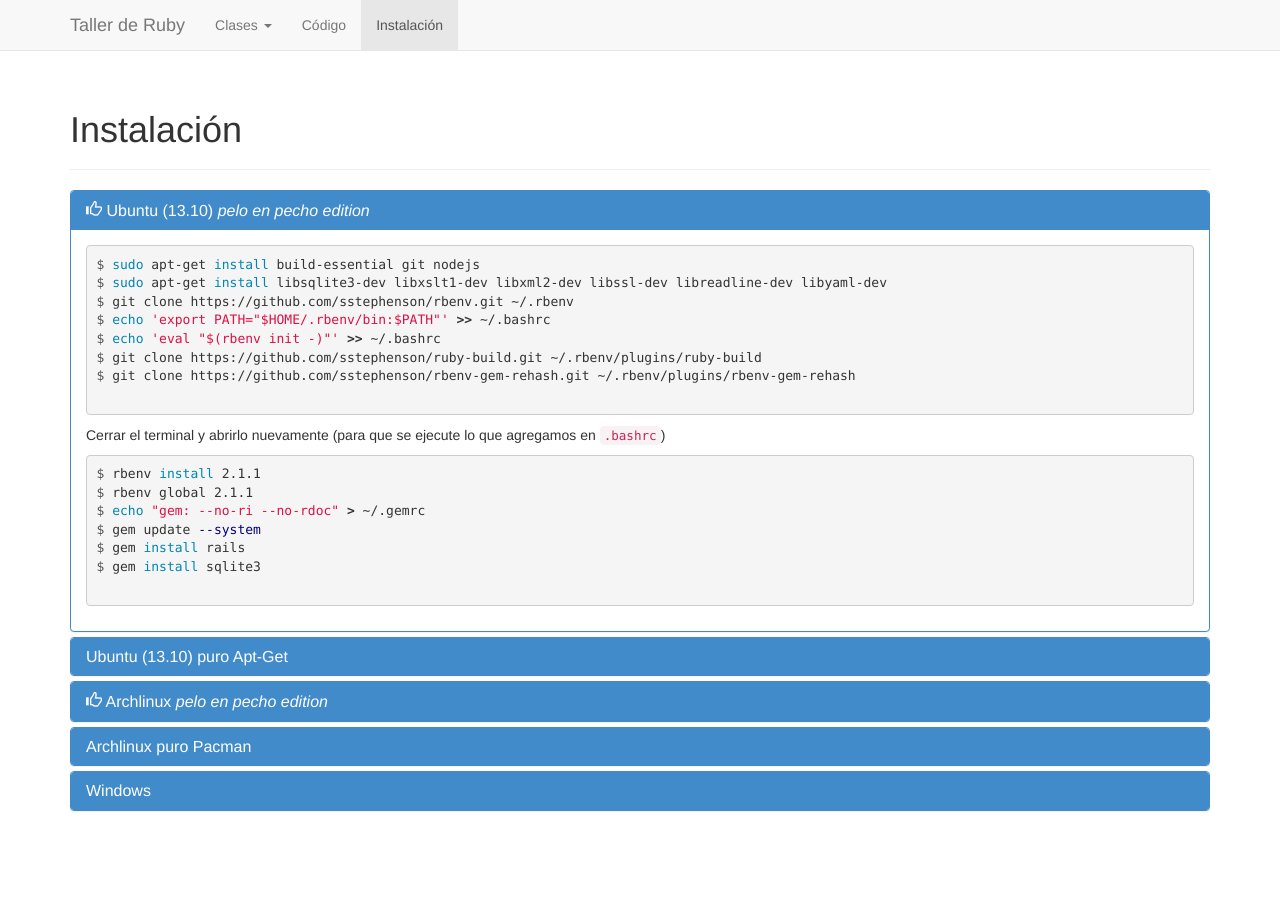
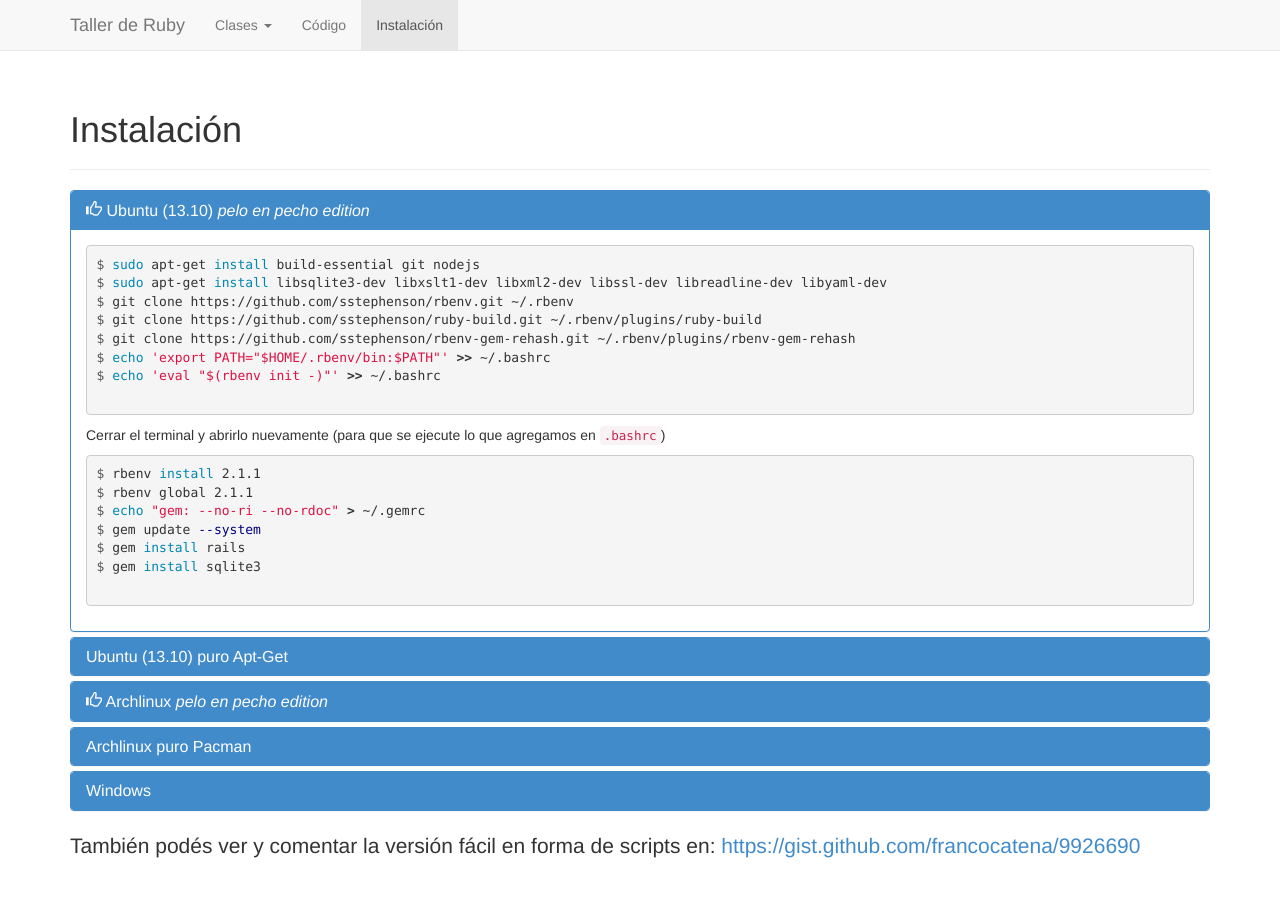
Before and after one commit to francocatena/clases, a Jekyll site: the page built from instalacion/index.html, in a window 1280 px wide. Shown: the top 897 px of the page. Built offline with Jekyll 4.4.1, drawn with Linux system fonts in a browser that asks for light colours; Markdown is read by kramdown in place of the engine named in the settings.

Commit message:
Add gist link to installation instructions

```diff
--- a/instalacion/index.html
+++ b/instalacion/index.html
@@ -23,10 +23,10 @@ title: Instalación
 $ sudo apt-get install build-essential git nodejs
 $ sudo apt-get install libsqlite3-dev libxslt1-dev libxml2-dev libssl-dev libreadline-dev libyaml-dev
 $ git clone https://github.com/sstephenson/rbenv.git ~/.rbenv
+$ git clone https://github.com/sstephenson/ruby-build.git ~/.rbenv/plugins/ruby-build
+$ git clone https://github.com/sstephenson/rbenv-gem-rehash.git ~/.rbenv/plugins/rbenv-gem-rehash
 $ echo 'export PATH="$HOME/.rbenv/bin:$PATH"' >> ~/.bashrc
 $ echo 'eval "$(rbenv init -)"' >> ~/.bashrc
-$ git clone https://github.com/sstephenson/ruby-build.git ~/.rbenv/plugins/ruby-build
-$ git clone https://github.com/sstephenson/rbenv-gem-rehash.git ~/.rbenv/plugins/rbenv-gem-rehash
         {% endhighlight %}
 
         <p>
@@ -81,10 +81,10 @@ $ sudo gem install sqlite3
 $ sudo pacman -S base-devel nodejs git
 $ sudo pacman -S libxslt libxml2 libyaml openssl readline
 $ git clone https://github.com/sstephenson/rbenv.git ~/.rbenv
+$ git clone https://github.com/sstephenson/ruby-build.git ~/.rbenv/plugins/ruby-build
+$ git clone https://github.com/sstephenson/rbenv-gem-rehash.git ~/.rbenv/plugins/rbenv-gem-rehash
 $ echo 'export PATH="$HOME/.rbenv/bin:$PATH"' >> ~/.bashrc
 $ echo 'eval "$(rbenv init -)"' >> ~/.bashrc
-$ git clone https://github.com/sstephenson/ruby-build.git ~/.rbenv/plugins/ruby-build
-$ git clone https://github.com/sstephenson/rbenv-gem-rehash.git ~/.rbenv/plugins/rbenv-gem-rehash
         {% endhighlight %}
 
         <p>
@@ -147,3 +147,8 @@ $ sudo gem install sqlite3
     </div>
   </div>
 </div>
+
+<p class="lead">
+  También podés ver y comentar la versión fácil en forma de scripts en:
+  <a href="https://gist.github.com/francocatena/9926690">https://gist.github.com/francocatena/9926690</a>
+</p>
```
